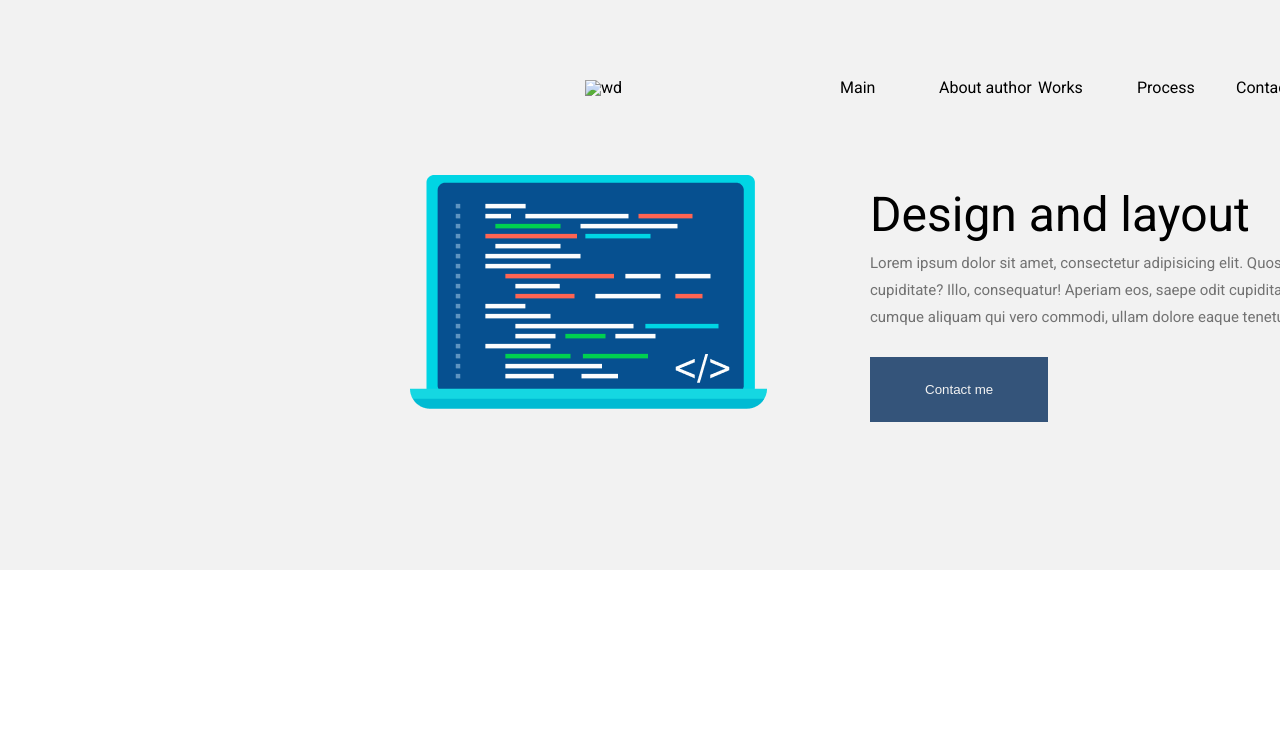
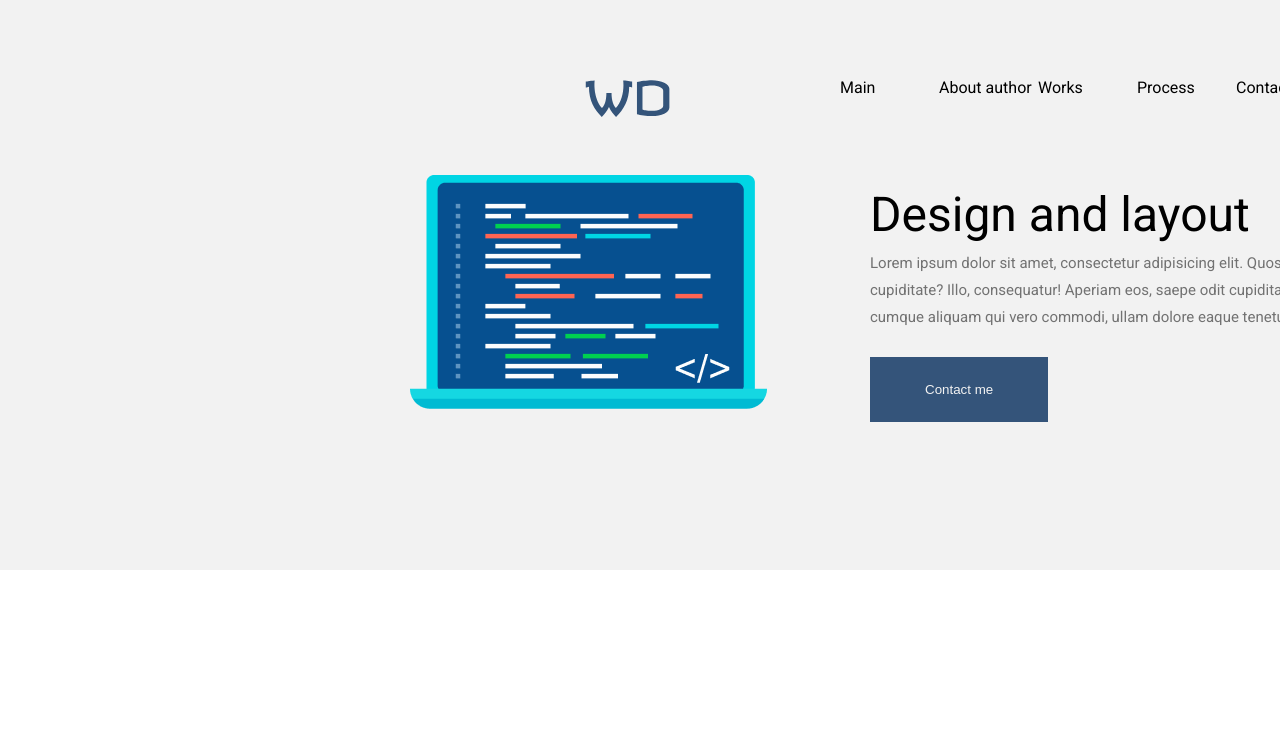
Before and after one commit to Gulzatko/Figma_developer, a plain HTML site: page index.html in a window 1280 px wide. Shown: the top 744 px of the page. Drawn offline with Linux system fonts and the light colour scheme; the site is published under a folder, as on GitHub Pages, so addresses that start at the root find nothing.

Commit message:
corrected the icons in Navbar

```diff
--- a/index.html
+++ b/index.html
@@ -18,7 +18,7 @@
       <div class="header">
         <header class="logo-navbar">
           <div class="logo">
-            <img src="/img/wd.svg" alt="wd" />
+            <img src="img/wd.svg" alt="wd" />
           </div>
           <nav class="navbar">
             <a href="">Main</a>
```
